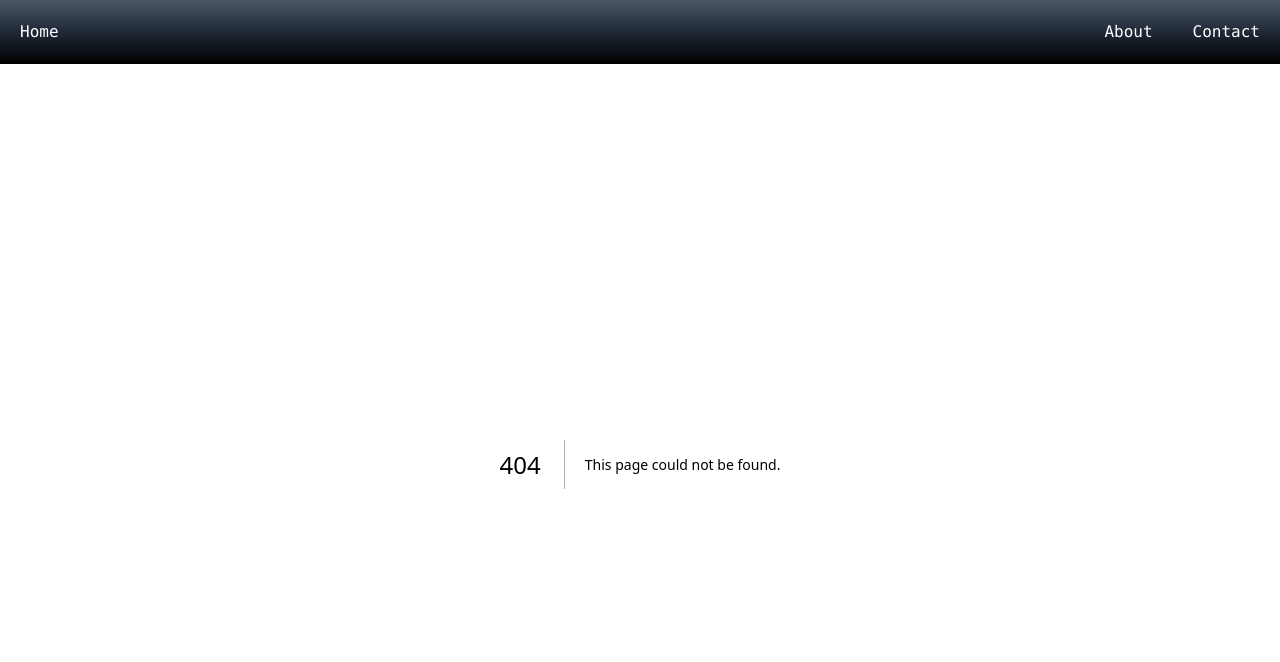
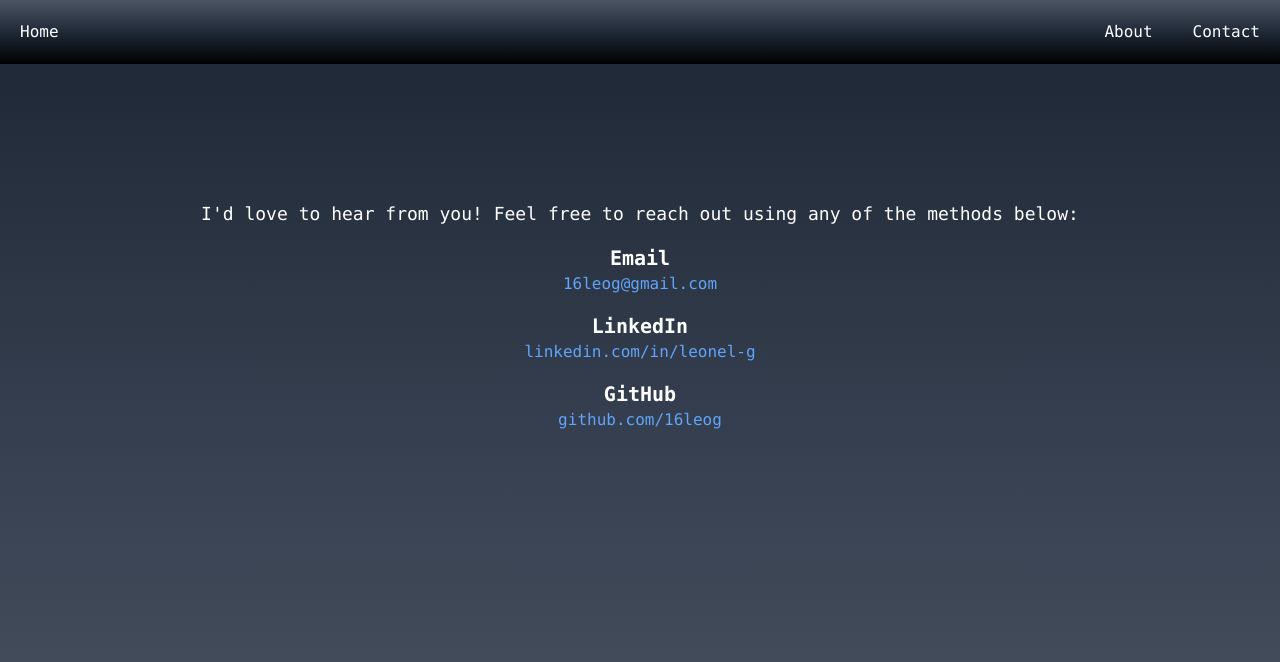
Before and after one commit to 16leog/portfolio, a Next.js app in the folder portfolio/: page /contact in a window 1280 px wide. Before the commit this address had no page. Shown: the top 662 px of the page. Built offline with nearby package versions, Linux system fonts and the light colour scheme.

Commit message:
updated contact page

```diff
--- a/portfolio/package.json
+++ b/portfolio/package.json
@@ -10,7 +10,7 @@
   },
   "dependencies": {
     "@vercel/analytics": "^1.1.1",
-    "next": "14.0.3",
+    "next": "^15.0.4",
     "react": "^18",
     "react-dom": "^18"
   },
--- /dev/null
+++ b/portfolio/src/app/contact/page.tsx
@@ -0,0 +1,49 @@
+export default function Contact() {
+    return (
+      <main className="flex min-h-screen flex-col items-center justify-between p-24 bg-gradient-to-b from-gray-800 via-gray-700 to-gray-600">
+
+        <div className="flex flex-col items-center font-mono text-white space-y-4 mt-10">
+          <p className="text-lg">
+            I'd love to hear from you! Feel free to reach out using any of the methods below:
+          </p>
+          <div className="text-center">
+            <h2 className="text-xl font-bold">Email</h2>
+            <p>
+              <a
+                href="mailto:16leog@gmail.com"
+                className="text-blue-400 hover:underline"
+              >
+                16leog@gmail.com
+              </a>
+            </p>
+          </div>
+          <div className="text-center">
+            <h2 className="text-xl font-bold">LinkedIn</h2>
+            <p>
+              <a
+                href="https://www.linkedin.com/in/leonel-g/"
+                target="_blank"
+                rel="noopener noreferrer"
+                className="text-blue-400 hover:underline"
+              >
+                linkedin.com/in/leonel-g
+              </a>
+            </p>
+          </div>
+          <div className="text-center">
+            <h2 className="text-xl font-bold">GitHub</h2>
+            <p>
+              <a
+                href="https://github.com/16leog"
+                target="_blank"
+                rel="noopener noreferrer"
+                className="text-blue-400 hover:underline"
+              >
+                github.com/16leog
+              </a>
+            </p>
+          </div>
+        </div>
+      </main>
+    );
+  }
```
Also changed, not shown: 2 other files (tests, documents, lock files or other folders).
